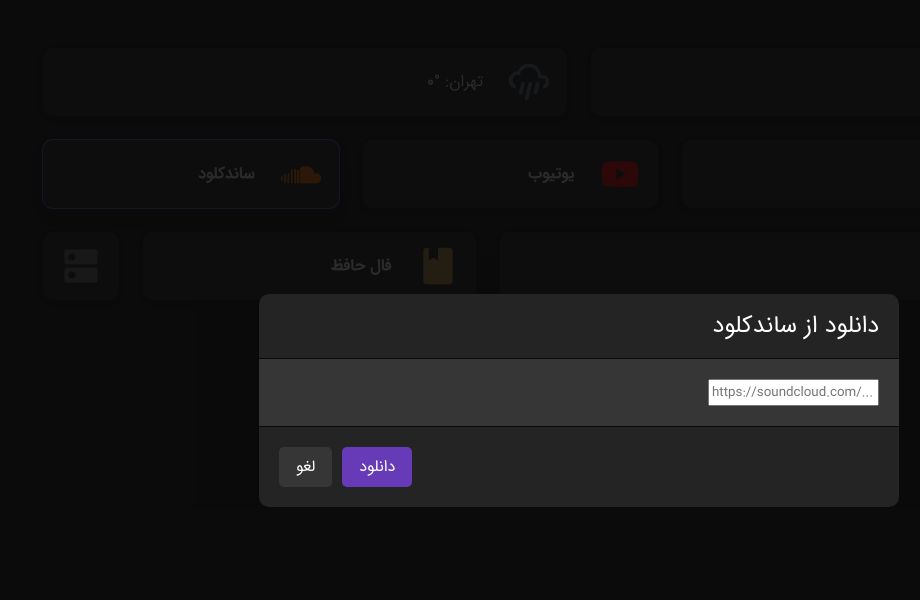
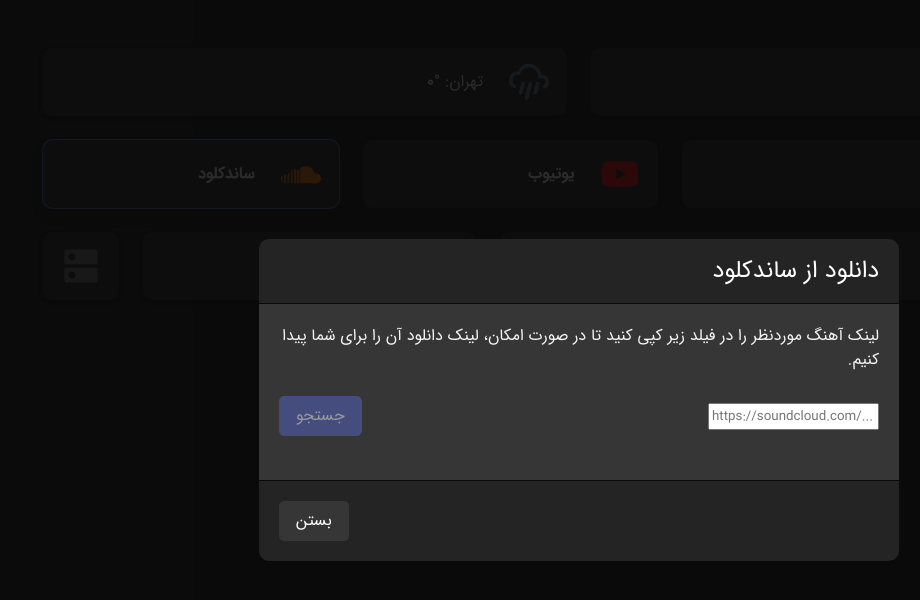
Before and after one commit to nosiri/pwa, a Vue app: page / in a window 1280 px wide. Both pictures are taken after a click on the link "ساندکلود". Shown: the top 600 px of the page, without its empty margins (360-1280 px from the left). Built offline with nearby package versions, Linux system fonts and the light colour scheme; no server answers.

Commit message:
add soundcloud logic, improve theme colors, ...

```diff
--- a/src/api.js
+++ b/src/api.js
@@ -23,7 +23,7 @@
 					  }
 					: {}
 			),
-			{ status, statusText, ok } = response;
+			{ status, ok } = response;
 
 		let data;
 		try {
@@ -32,10 +32,7 @@
 			data = {};
 		}
 		return {
-			status: {
-				code: status,
-				text: statusText
-			},
+			status,
 			ok,
 			data
 		};
--- a/src/components/Modal.vue
+++ b/src/components/Modal.vue
@@ -10,9 +10,10 @@
 					<slot></slot>
 				</section>
 				<footer class="modal-card-foot">
-					<slot name="footer">
-						<button class="button is-primary" @click="close">باشه</button>
-					</slot>
+					<slot name="footer" />
+						<button class="button is-dark" v-if="closeButton" @click="close">
+							{{ closeButton }}
+						</button>
 				</footer>
 			</div>
 			<button class="modal-close is-large" aria-label="close" @click="close"></button>
@@ -23,7 +24,8 @@
 export default {
 	props: {
 		open: Boolean,
-		title: String
+		title: String,
+		closeButton: String
 	},
 	model: {
 		prop: 'open',
--- /dev/null
+++ b/src/components/SoundcloudModal.vue
@@ -0,0 +1,82 @@
+<template>
+	<modal :open="open" title="دانلود از ساندکلود" close-button="بستن" @toggle="$emit('toggle', $event)">
+		<p>
+			لینک آهنگ موردنظر را در فیلد زیر کپی کنید تا در صورت امکان، لینک دانلود آن را برای شما پیدا کنیم.
+		</p>
+		<br>
+
+		<form class="columns is-mobile is-vcentered" @submit.prevent="handleSubmit">
+			<div class="column control">
+				<input v-model="url" dir="ltr" class="input" placeholder="https://soundcloud.com/...">
+			</div>
+			<div class="column is-narrow">
+				<button :disabled='!isValid' class="button is-link" :class="{'is-loading': loading}">جستجو</button>
+			</div>
+		</form>
+
+		<p>
+			<div v-if="error">
+				<span class="has-text-danger">خطایی رخ داد:</span>
+				<b> {{ error | errfmt }}</b>
+			</div>
+			<b v-if="response" class="has-text-success">
+				لینک دانلود پیدا شد!
+			</b>
+		</p>
+
+		<a slot="footer" :href='response' v-if='response' target="_blank" class="button is-primary">
+			دانلود
+		</a>
+	</modal>
+</template>
+<script>
+import Modal from './Modal.vue'
+import { call } from '../api';
+export default {
+	props: {
+		open: Boolean
+	},
+	model: {
+		prop: 'open',
+		event: 'toggle'
+	},
+	data: () => ({
+		url: '',
+		loading: false,
+		error: '',
+		response: ''
+	}),
+	computed: {
+		isValid() {
+			return /^(https?:\/\/)?((www|m)\.)?soundcloud\.com\/.+/i.test(this.url) // *shrug*
+		}
+	},
+	methods: {
+		close() {
+			this.$emit('toggle', false)
+		},
+		async handleSubmit() {
+			if (!this.isValid || this.loading) return;
+
+			let { url } = this;
+			if (!url.startsWith('http')) url = `https://${url}`
+			this.loading = true
+			try {
+				const { ok, data, status } = await call('/soundcloud', { link: url })
+				if (ok) {
+					const { link } = data.result
+					this.response = link
+					this.error = ''
+				} else throw status
+			} catch (e) {
+				console.log(e);
+				this.error = e
+				this.response = ''
+			} finally {
+				this.loading = false
+			}
+		}
+	},
+	components: { Modal }
+}
+</script>
--- a/src/filters.js
+++ b/src/filters.js
@@ -11,5 +11,5 @@
 Vue.filter("faNum", faNum);
 
 /** @param {string} err */
-const formatErrorCode = err => ERR_CODES[err];
+const formatErrorCode = err => ERR_CODES[err] || `خطای ${err}`;
 Vue.filter("errfmt", formatErrorCode);
--- a/src/styles/_vars.scss
+++ b/src/styles/_vars.scss
@@ -2,6 +2,7 @@
 
 // colors
 $purple: #673ab7;
+$red: #fa574b;
 $primary: $purple;
 $link: mix($purple, $cyan);
 
--- a/src/styles/main.scss
+++ b/src/styles/main.scss
@@ -24,6 +24,10 @@
 	text-align: right;
 }
 
+.modal {
+	padding: 0 1rem;
+}
+
 .modal-card-foot {
 	justify-content: flex-end;
 	.button:not(:last-child) {
--- a/src/views/Home.vue
+++ b/src/views/Home.vue
@@ -3,9 +3,7 @@
 	<div class="container">
 		<div class="columns is-mobile is-vcentered">
 			<div class="column">
-				<tile responsive icon="usd" color="#4a8d4a" small>
-					<b>{{ usdPrice | faNum }} تومان</b>
-				</tile>
+				<tile responsive icon="usd" color="#4a8d4a" small><b>{{ usdPrice | faNum }} تومان</b></tile>
 			</div>
 			<div class="column is-6-desktop">
 				<tile responsive icon="weather-pouring" color="#6c8397" small>
@@ -15,31 +13,21 @@
 		</div>
 		<div class="columns is-vcentered">
 			<div class="column is-5">
-				<tile icon="movies" color="#5716da" href="/filimo">
-					<b>نماوا/فیلیمو</b>
-				</tile>
+				<tile icon="movies" color="#5716da" href="/filimo"><b>نماوا/فیلیمو</b></tile>
 			</div>
 			<div class="column">
-				<tile icon="youtube" color="red" href="/youtube">
-					<b>یوتیوب</b>
-				</tile>
+				<tile icon="youtube" color="red" href="/youtube"><b>یوتیوب</b></tile>
 			</div>
 			<div class="column">
-				<tile icon="soundcloud" color="#ff7500" button @tap="scModal = true">
-					<b>ساندکلود</b>
-				</tile>
+				<tile icon="soundcloud" color="#ff7500" button @tap="scModal = true"><b>ساندکلود</b></tile>
 			</div>
 		</div>
 		<div class="columns is-mobile is-vcentered is-multiline">
 			<div class="column is-12-mobile is-7-desktop">
-				<tile icon="telegram" color="#2a89b6" small button @tap="getAProxy">
-					<b>پراکسی تلگرام</b>
-				</tile>
+				<tile icon="telegram" color="#2a89b6" small button @tap="getAProxy"><b>پراکسی تلگرام</b></tile>
 			</div>
 			<div class="column">
-				<tile icon="omen" color="#bd9548" small>
-					<b>فال حافظ</b>
-				</tile>
+				<tile icon="omen" color="#bd9548" small><b>فال حافظ</b></tile>
 			</div>
 			<div class="column is-narrow">
 				<tile icon="dns" color="#757575" small />
@@ -52,27 +40,19 @@
 		</p>
 	</div>
 
-	<modal v-model="scModal" title="دانلود از ساندکلود">
-		<div class="control">
-			<input type="url" dir="ltr" class="input" placeholder="https://soundcloud.com/..." autofocus>
-		</div>
-		<template slot="footer">
-			<button class="button is-primary">دانلود</button>
-			<button class="button is-dark">لغو</button>
-		</template>
-	</modal>
-	<modal v-model="proxy.open" title="پراکسی تلگرام">
+	<modal v-model="proxy.open" title="پراکسی تلگرام" close-button="لغو">
 		<template v-if="proxy.loaded">
 			<p>با استفاده از لینک زیر می‌توانید بدون استفاده از فیلترشکن به تلگرام متصل شوید.</p>
 			<div slot="footer">
 				<a class="button is-primary" :href="proxy.url">اتصال</a>
-				<button class="button is-dark">کپی</button>
 			</div>
 		</template>
 		<template v-else>
 			<p>لطفا چند لحظه صبر کنید...</p>
 		</template>
 	</modal>
+
+	<soundcloud-modal v-model="scModal" />
 </section>
 </template>
 <script>
@@ -80,6 +60,7 @@
 import { animateNumber } from '../utils'
 import Tile from '../components/Tile.vue'
 import Modal from '../components/Modal.vue'
+import SoundcloudModal from '../components/SoundcloudModal.vue'
 export default {
 	data: () => ({
 		loaded: false,
@@ -112,8 +93,8 @@
 				animateNumber(i => {
 					this.temperature = i
 				}, c)
-			}
-			this.loaded = true
+				this.loaded = true
+			} else throw res.status
 		} catch (e) {
 			console.log(e)
 		}
@@ -132,6 +113,6 @@
 			}
 		}
 	},
-	components: { Tile, Modal }
+	components: { Tile, Modal, SoundcloudModal }
 }
 </script>
```
